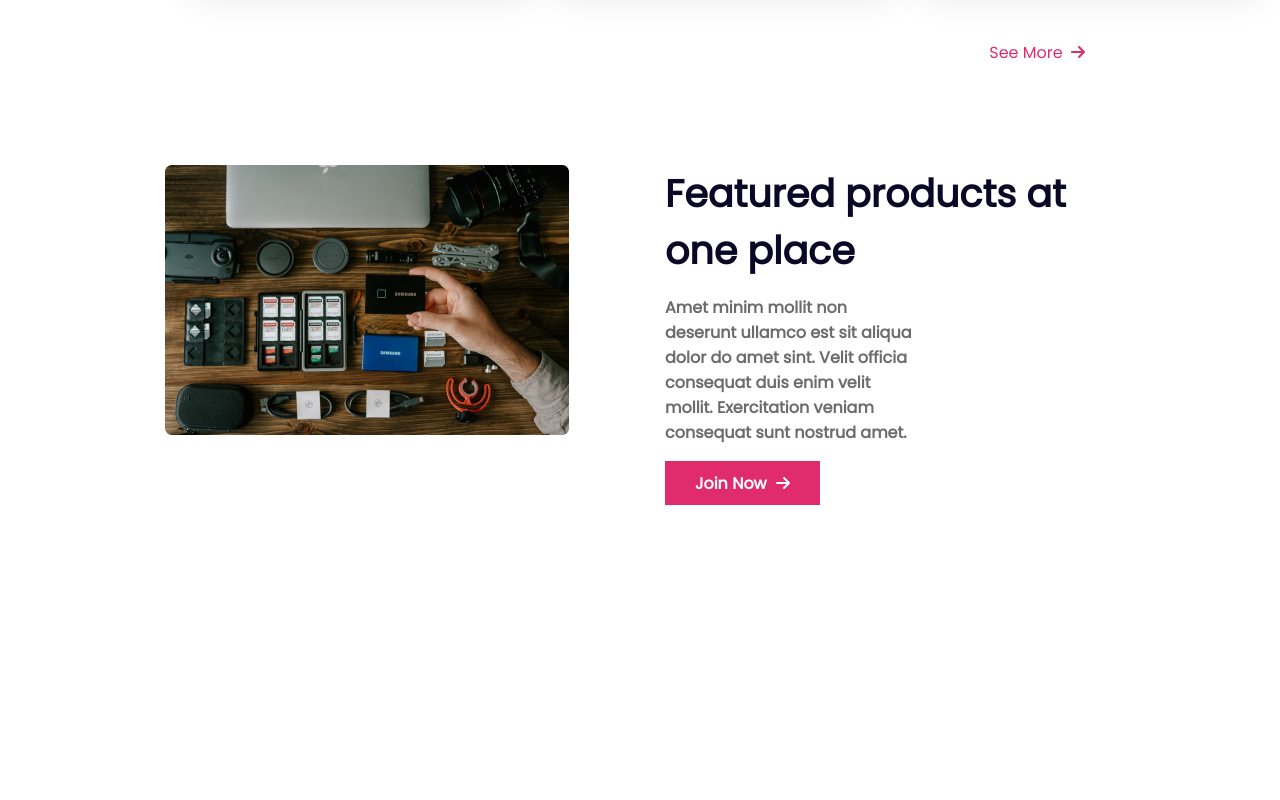
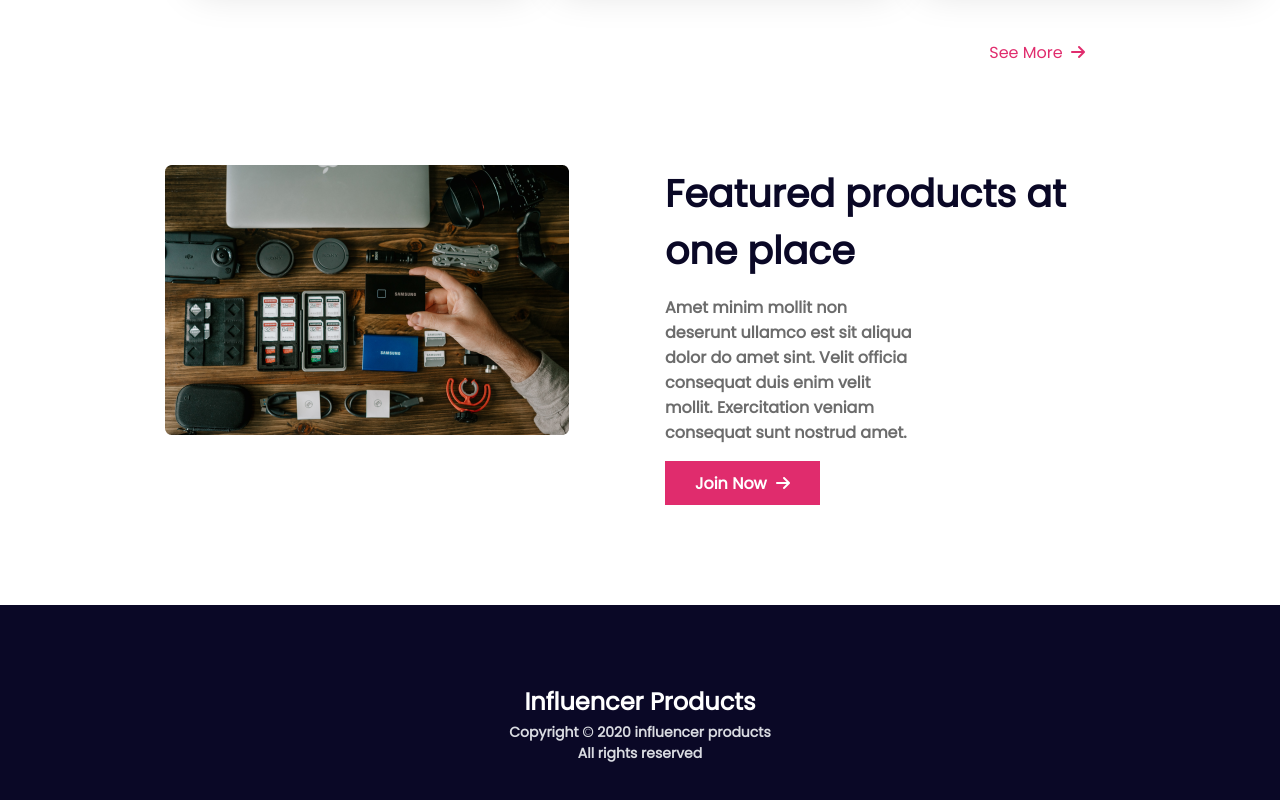
Before and after one commit to Shameem-Akbar/practice-02, a plain HTML site: page index.html in a window 1280 px wide. Shown: the part 2508-3308 px from the top of the page. Before the commit the page ends 3113 px from the top, so only its background shows below. Drawn offline with Linux system fonts and the light colour scheme.

Commit message:
Final Almost

```diff
--- a/index.html
+++ b/index.html
@@ -211,19 +211,27 @@
 
         </div>
         <div class="see-more">
-            <p><a href="https://google.com" target="_blank" rel="noopener noreferrer"><span class="see-more-title">See More</span></a> <i class="fa-solid fa-arrow-right"></i></p>
+            <p><a href="https://google.com" target="_blank" rel="noopener noreferrer"><span class="see-more-title">See
+                        More</span></a> <i class="fa-solid fa-arrow-right"></i></p>
         </div>
     </section>
     <section class="featured">
         <div> <img src="./images/gear.png" alt=""> </div>
         <div>
             <h2 class="featured-h2">Featured products at one place</h2>
-            <p class="featured-para">Amet minim mollit non deserunt ullamco est sit aliqua dolor do amet sint. Velit officia consequat duis enim velit mollit. Exercitation veniam consequat sunt nostrud amet.</p>
-            <button class="featured-btn"> <span>Join Now</span>  <i class="fa-solid fa-arrow-right"></i></button>
+            <p class="featured-para">Amet minim mollit non deserunt ullamco est sit aliqua dolor do amet sint. Velit
+                officia consequat duis enim velit mollit. Exercitation veniam consequat sunt nostrud amet.</p>
+            <button class="featured-btn"> <span>Join Now</span> <i class="fa-solid fa-arrow-right"></i></button>
         </div>
     </section>
     <footer>
+        <div class="footer-div">
+            <h3 class="footer-h3">Influencer Products</h3>
+            <p class="footer-para">Copyright © 2020 influencer products <br> All rights reserved </p>
+        </div>
+        <div class="social">
 
+        </div>
     </footer>
 </body>
 
--- a/styles/style.css
+++ b/styles/style.css
@@ -253,16 +253,33 @@ hr {
     font-size: 17px;
 }
 
+.featured-btn span {
+    margin-right: 5px;
+}
+
 /* footer styles */
 
 
+footer {
+    display: flex;
+    background: #0A0826;
+    width: 100%;
+    height: 240px;
+    color: white;
+    text-align: center;
+    justify-content: center;
+    align-items: center;
 
+}
 
+.footer-h3 {
+    font-weight: 700;
+    font-size: 24px;
+}
 
-
-
-
-
-.featured-btn span {
-    margin-right: 5px;
+.footer-para {
+    color: #D9DBE1;
+    font-weight: 700;
+    font-size: 14px;
+    margin: 3px 0;
 }
```
